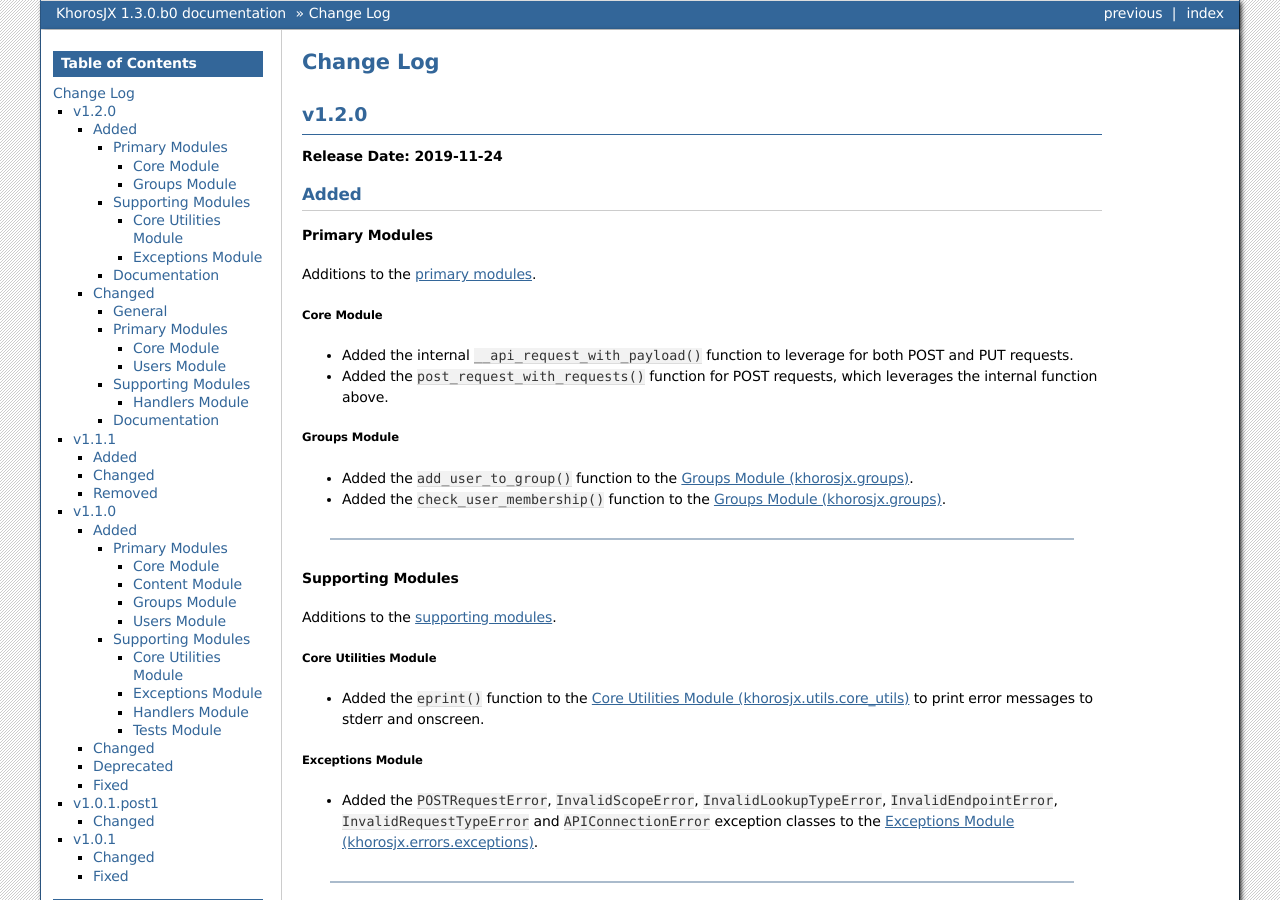
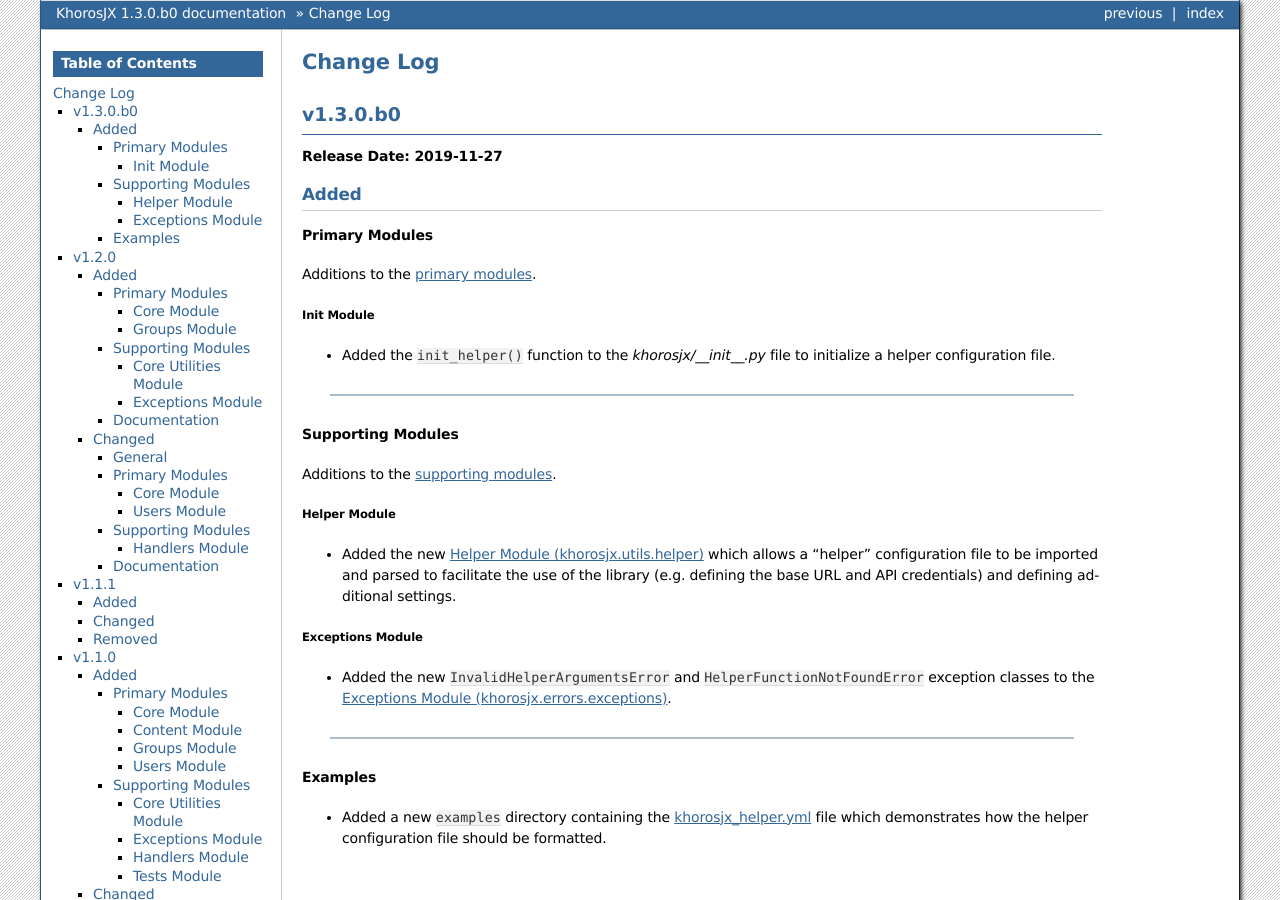
Before and after one commit to jeffshurtliff/khorosjx, a Sphinx documentation site: the page built from docs/changelog.rst, in a window 1280 px wide and 900 px high. Built offline with Sphinx 7.4.7, drawn with Linux system fonts in a browser that asks for light colours.

Commit message:
Updated the changelog.rst and supporting.modules.rst doc pages to include the helper module additions.

```diff
--- a/docs/changelog.rst
+++ b/docs/changelog.rst
@@ -1,6 +1,49 @@
 ##########
 Change Log
 ##########
+
+*********
+v1.3.0.b0
+*********
+**Release Date: 2019-11-27**
+
+Added
+=====
+
+Primary Modules
+---------------
+Additions to the `primary modules <primary-modules>`_.
+
+Init Module
+^^^^^^^^^^^
+* Added the ``init_helper()`` function to the *khorosjx/__init__.py* file to initialize a helper configuration file.
+
+-----
+
+Supporting Modules
+------------------
+Additions to the `supporting modules <supporting-modules>`_.
+
+Helper Module
+^^^^^^^^^^^^^
+* Added the new :ref:`supporting-modules:Helper Module (khorosjx.utils.helper)` which allows a "helper"
+  configuration file to be imported and parsed to facilitate the use of the library (e.g. defining the base URL and
+  API credentials) and defining additional settings.
+
+Exceptions Module
+^^^^^^^^^^^^^^^^^
+* Added the new ``InvalidHelperArgumentsError`` and ``HelperFunctionNotFoundError`` exception classes to the
+  :ref:`supporting-modules:Exceptions Module (khorosjx.errors.exceptions)`.
+
+-----
+
+Examples
+--------
+* Added a new ``examples`` directory containing the
+  `khorosjx_helper.yml <https://github.com/jeffshurtliff/khorosjx/blob/master/examples/khorosjx_helper.yml>`_ file
+  which demonstrates how the helper configuration file should be formatted.
+
+|
 
 ******
 v1.2.0
```
Also changed, not shown: docs/supporting-modules.rst (+9 -0 lines).
